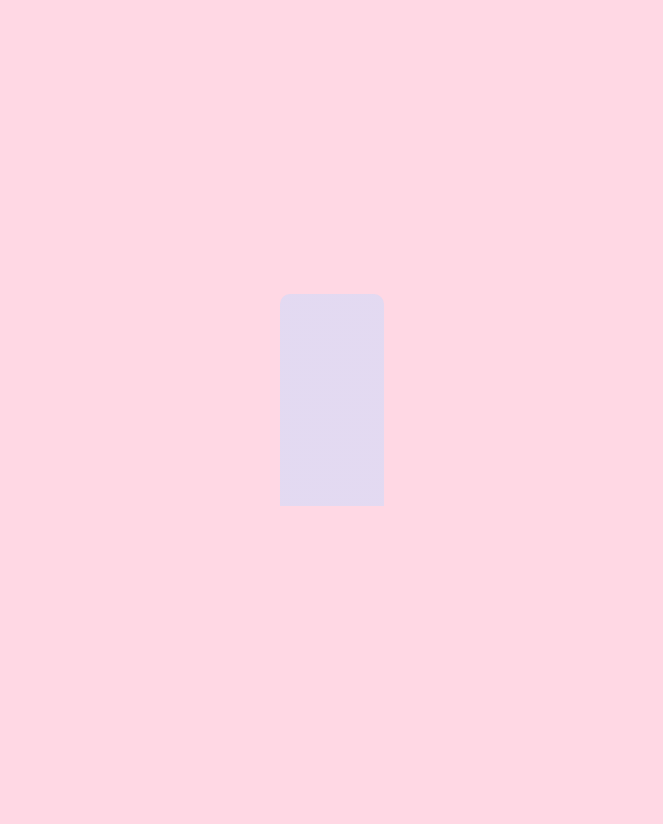
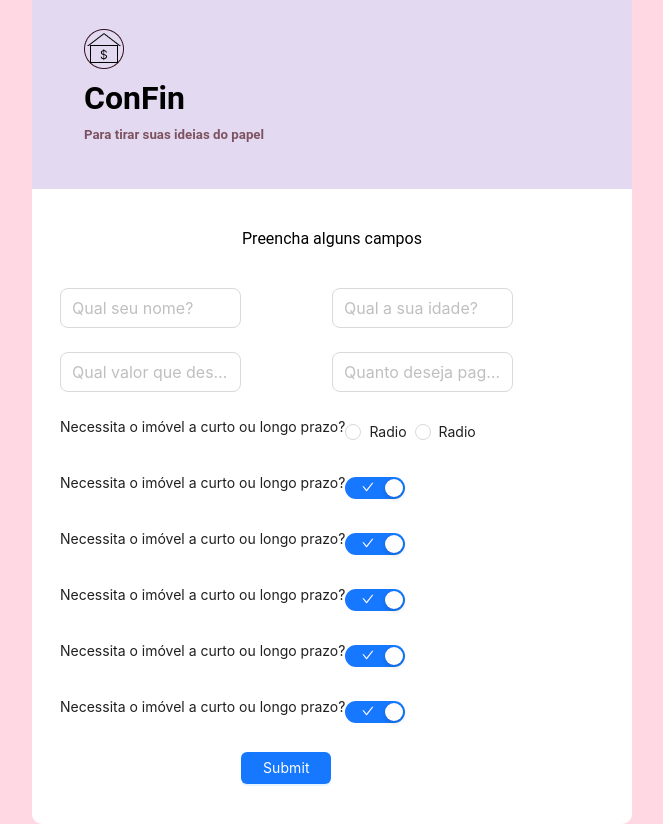
Before and after one commit to IsabelaSucharski/confin.github.io, a React (Create React App) app in the folder sistema-consorcio-financiamento/: page /formulario in a window 1280 px wide. Shown: the whole page, without its empty margins (308-971 px from the left). Before the commit the page ends 800 px from the top, so only its background shows below. Built offline with nearby package versions, Linux system fonts and the light colour scheme.

Commit message:
added first form fields

```diff
--- a/sistema-consorcio-financiamento/src/components/Card/styles.css
+++ b/sistema-consorcio-financiamento/src/components/Card/styles.css
@@ -6,6 +6,6 @@
   gap: 40px;
   padding-bottom: 16px;
   width: 600px;
-  height: 500px;
+  max-height: 1000px;
   border-radius: 10px;
 }
--- a/sistema-consorcio-financiamento/src/pages/Formulario/index.tsx
+++ b/sistema-consorcio-financiamento/src/pages/Formulario/index.tsx
@@ -1,5 +1,202 @@
 import React from "react";
+import { Button, Checkbox, Col, Form, Input, Radio, Row, Switch } from "antd";
+import { Card } from "../../components/Card";
+import { Header } from "../../components/Header";
+import { CheckOutlined, CloseOutlined } from "@ant-design/icons";
+import "./styles.css";
 
 export const Formulario: React.FC = () => {
-  return <div className="header"></div>;
+  return (
+    <Card>
+      <Header />
+      <span>Preencha alguns campos</span>
+      <Form
+        name="basic"
+        labelCol={{ span: 8 }}
+        wrapperCol={{ span: 16 }}
+        style={{ maxWidth: 600 }}
+        initialValues={{ remember: true }}
+        autoComplete="off"
+      >
+        <Input.Group size="large">
+          <Row>
+            <Col>
+              <Form.Item
+                name="name"
+                rules={[
+                  { required: true, message: "Por favor insira seu nome" },
+                ]}
+              >
+                <Input placeholder="Qual seu nome?" />
+              </Form.Item>
+            </Col>
+            <Col>
+              <Form.Item
+                name="age"
+                rules={[
+                  { required: true, message: "Por favor insira sua idade" },
+                ]}
+              >
+                <Input placeholder="Qual a sua idade?" />
+              </Form.Item>
+            </Col>
+          </Row>
+        </Input.Group>
+
+        <Input.Group size="large">
+          <Row>
+            <Col>
+              <Form.Item name="homeValue">
+                <Input placeholder="Qual valor que deseja do imóvel? " />
+              </Form.Item>
+            </Col>
+            <Col>
+              <Form.Item name="monthtlyValue">
+                <Input placeholder="Quanto deseja pagar por mês?" />
+              </Form.Item>
+            </Col>
+          </Row>
+        </Input.Group>
+        <Input.Group>
+          <Row>
+            <Col>
+              <span>Necessita o imóvel a curto ou longo prazo?</span>
+            </Col>
+            <Col>
+              <Form.Item
+                name="username"
+                rules={[
+                  { required: true, message: "Please input your username!" },
+                ]}
+              >
+                <Radio>Radio</Radio>
+              </Form.Item>
+            </Col>
+            <Col>
+              <Form.Item
+                name="username"
+                rules={[
+                  { required: true, message: "Please input your username!" },
+                ]}
+              >
+                <Radio>Radio</Radio>
+              </Form.Item>
+            </Col>
+          </Row>
+        </Input.Group>
+
+        <Input.Group>
+          <Row>
+            <Col>
+              <span>Necessita o imóvel a curto ou longo prazo?</span>
+            </Col>
+            <Col>
+              <Form.Item
+                name="username"
+                rules={[
+                  { required: true, message: "Please input your username!" },
+                ]}
+              >
+                <Switch
+                  checkedChildren={<CheckOutlined />}
+                  unCheckedChildren={<CloseOutlined />}
+                  defaultChecked
+                />
+              </Form.Item>
+            </Col>
+          </Row>
+        </Input.Group>
+        <Input.Group>
+          <Row>
+            <Col>
+              <span>Necessita o imóvel a curto ou longo prazo?</span>
+            </Col>
+            <Col>
+              <Form.Item
+                name="username"
+                rules={[
+                  { required: true, message: "Please input your username!" },
+                ]}
+              >
+                <Switch
+                  checkedChildren={<CheckOutlined />}
+                  unCheckedChildren={<CloseOutlined />}
+                  defaultChecked
+                />
+              </Form.Item>
+            </Col>
+          </Row>
+        </Input.Group>
+        <Input.Group>
+          <Row>
+            <Col>
+              <span>Necessita o imóvel a curto ou longo prazo?</span>
+            </Col>
+            <Col>
+              <Form.Item
+                name="username"
+                rules={[
+                  { required: true, message: "Please input your username!" },
+                ]}
+              >
+                <Switch
+                  checkedChildren={<CheckOutlined />}
+                  unCheckedChildren={<CloseOutlined />}
+                  defaultChecked
+                />
+              </Form.Item>
+            </Col>
+          </Row>
+        </Input.Group>
+        <Input.Group>
+          <Row>
+            <Col>
+              <span>Necessita o imóvel a curto ou longo prazo?</span>
+            </Col>
+            <Col>
+              <Form.Item
+                name="username"
+                rules={[
+                  { required: true, message: "Please input your username!" },
+                ]}
+              >
+                <Switch
+                  checkedChildren={<CheckOutlined />}
+                  unCheckedChildren={<CloseOutlined />}
+                  defaultChecked
+                />
+              </Form.Item>
+            </Col>
+          </Row>
+        </Input.Group>
+        <Input.Group>
+          <Row>
+            <Col>
+              <span>Necessita o imóvel a curto ou longo prazo?</span>
+            </Col>
+            <Col>
+              <Form.Item
+                name="username"
+                rules={[
+                  { required: true, message: "Please input your username!" },
+                ]}
+              >
+                <Switch
+                  checkedChildren={<CheckOutlined />}
+                  unCheckedChildren={<CloseOutlined />}
+                  defaultChecked
+                />
+              </Form.Item>
+            </Col>
+          </Row>
+        </Input.Group>
+
+        <Form.Item wrapperCol={{ offset: 8, span: 16 }}>
+          <Button type="primary" htmlType="submit">
+            Submit
+          </Button>
+        </Form.Item>
+      </Form>
+    </Card>
+  );
 };
--- /dev/null
+++ b/sistema-consorcio-financiamento/src/pages/Formulario/styles.css
@@ -0,0 +1,10 @@
+.ant-input:focus,
+:not(#basic_password).ant-input:hover,
+.ant-input-affix-wrapper:hover,
+.ant-input-affix-wrapper-focused,
+.ant-input-affix-wrapper:not(.ant-input-affix-wrapper-disabled):hover {
+  border-color: #B58392;
+  outline: 0;
+  -webkit-box-shadow: 0 0 0 2px #FFD8E4;
+  box-shadow: 0 0 0 2px #FFD8E4;
+}
```
